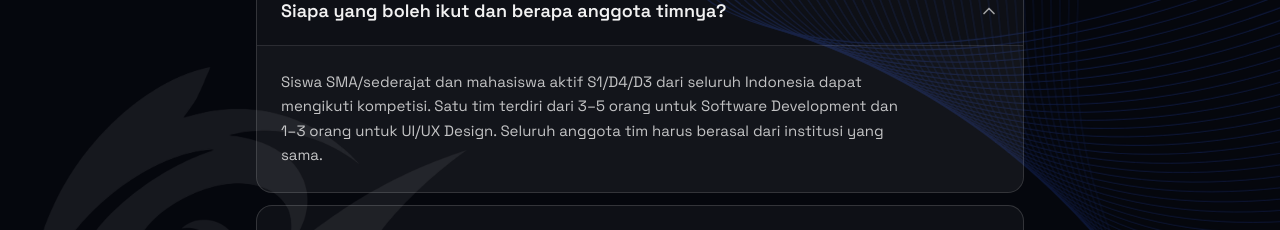
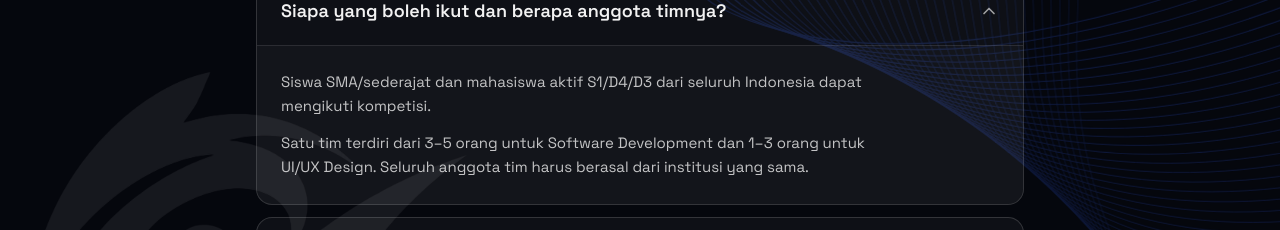
Before and after one commit to Research-and-Creativity/frontend_sevent-x, a Next.js app: page / in a window 1280 px wide. Both pictures are taken after a click on the button "Siapa yang boleh ikut dan berapa anggota timnya?". Shown: the part 4117-4347 px from the top of the page. Built offline with nearby package versions, Linux system fonts and the light colour scheme; no server answers.

Commit message:
refactor(faq): pecah jawaban panjang jadi paragraf agar mudah dibaca

```diff
--- a/src/components/landing/faq-section.tsx
+++ b/src/components/landing/faq-section.tsx
@@ -10,26 +10,90 @@ if (typeof window !== "undefined") {
   gsap.registerPlugin(ScrollTrigger);
 }
 
+const para = "";
+
 const faqs = [
   {
     q: "Siapa yang boleh ikut dan berapa anggota timnya?",
-    a: "Siswa SMA/sederajat dan mahasiswa aktif S1/D4/D3 dari seluruh Indonesia dapat mengikuti kompetisi. Satu tim terdiri dari 3–5 orang untuk Software Development dan 1–3 orang untuk UI/UX Design. Seluruh anggota tim harus berasal dari institusi yang sama.",
+    a: (
+      <>
+        <p className={para}>
+          Siswa SMA/sederajat dan mahasiswa aktif S1/D4/D3 dari seluruh Indonesia
+          dapat mengikuti kompetisi.
+        </p>
+        <p className={para}>
+          Satu tim terdiri dari 3–5 orang untuk Software Development dan 1–3 orang
+          untuk UI/UX Design. Seluruh anggota tim harus berasal dari institusi
+          yang sama.
+        </p>
+      </>
+    ),
   },
   {
     q: "Subtema apa yang bisa dipilih?",
-    a: "Pilih satu subtema SDGs: Zero Hunger, Good Health and Well-being, Quality Education, Gender Equality, Decent Work and Economic Growth, atau Responsible Consumption and Production. Khusus Software Development, tersedia satu subtema tambahan: Industry, Innovation, and Infrastructure.",
+    a: (
+      <>
+        <p className={para}>
+          Pilih satu subtema SDGs: Zero Hunger, Good Health and Well-being,
+          Quality Education, Gender Equality, Decent Work and Economic Growth,
+          atau Responsible Consumption and Production.
+        </p>
+        <p className={para}>
+          Khusus Software Development, tersedia satu subtema tambahan: Industry,
+          Innovation, and Infrastructure.
+        </p>
+      </>
+    ),
   },
   {
     q: "Apa saja yang harus dikumpulkan?",
-    a: "Software Development kategori website: URL website yang aktif dan link repository GitHub publik. Kategori mobile: file .apk (.ipa opsional) dan link repository GitHub publik. UI/UX Design: link project Figma dan link prototype Figma (Mobile atau Desktop). Semua lomba juga wajib mengumpulkan proposal dan surat pernyataan orisinalitas menggunakan template dari panitia.",
+    a: (
+      <>
+        <p className={para}>
+          <span className="font-semibold text-white/90">Software Development</span>{" "}
+          — kategori website: URL website yang aktif dan link repository GitHub
+          publik. Kategori mobile: file .apk (.ipa opsional) dan link repository
+          GitHub publik.
+        </p>
+        <p className={para}>
+          <span className="font-semibold text-white/90">UI/UX Design</span> — link
+          project Figma dan link prototype Figma (Mobile atau Desktop).
+        </p>
+        <p className={para}>
+          Semua lomba juga wajib mengumpulkan proposal dan surat pernyataan
+          orisinalitas menggunakan template dari panitia.
+        </p>
+      </>
+    ),
   },
   {
     q: "Apa syarat teknis yang perlu diperhatikan?",
-    a: "Website harus aktif dan bisa diakses kapan saja; boleh menggunakan domain gratis maupun berbayar. File .apk harus bisa diinstal dan bebas malware. Repository GitHub wajib publik dan aktif selama perlombaan. Link Figma harus aktif, berstatus Public, dan memiliki akses View Only.",
+    a: (
+      <>
+        <p className={para}>
+          Website harus aktif dan bisa diakses kapan saja; boleh menggunakan domain
+          gratis maupun berbayar. File .apk harus bisa diinstal dan bebas malware.
+        </p>
+        <p className={para}>
+          Repository GitHub wajib publik dan aktif selama perlombaan. Link Figma
+          harus aktif, berstatus Public, dan memiliki akses View Only.
+        </p>
+      </>
+    ),
   },
   {
     q: "Berapa karya yang boleh dikirim dan apakah harus orisinal?",
-    a: "Setiap tim hanya boleh mengirim satu karya dan satu proposal. Karya harus merupakan ide asli tim tanpa plagiarisme. Keputusan juri bersifat final.",
+    a: (
+      <>
+        <p className={para}>
+          Setiap tim hanya boleh mengirim satu karya dan satu proposal.
+        </p>
+        <p className={para}>
+          Karya harus merupakan ide asli tim tanpa plagiarisme. Keputusan juri
+          bersifat final.
+        </p>
+      </>
+    ),
   },
   {
     q: "GUIDEBOOK",
@@ -105,7 +169,7 @@ export function FaqSection() {
               >
                 <div className="overflow-hidden">
                   <div className="border-t border-white/10 bg-white/[0.02] px-6 py-6 text-sm leading-relaxed text-white/75 sm:text-[15px]">
-                    <div className="max-w-prose">{f.a}</div>
+                    <div className="max-w-prose space-y-3">{f.a}</div>
                   </div>
                 </div>
               </div>
```
